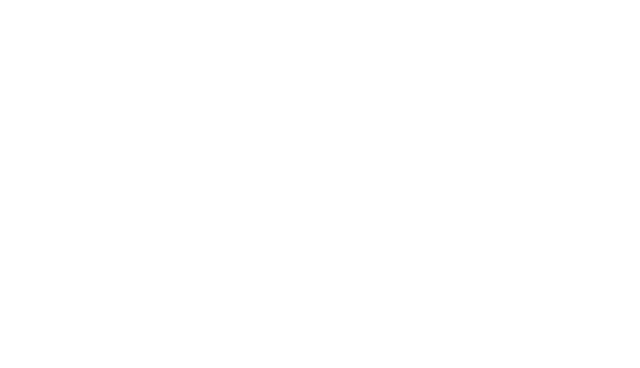
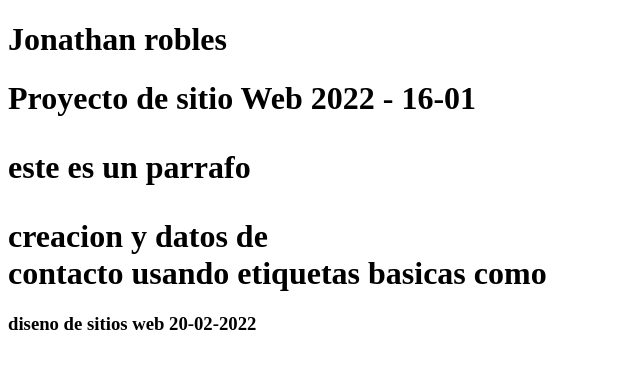
Before and after one commit to jandresroblesvargas/DSW-JonathanRobles, a plain HTML site: page index.html in a window 1280 px wide. Shown: the whole page, without its empty margins (0-640 px from the left). Drawn offline with Linux system fonts and the light colour scheme.

Commit message:
comit index.html
actualizacion de informacion

```diff
--- a/index.html
+++ b/index.html
@@ -8,5 +8,14 @@
 </head>
 <body>
 
+    <h1> Jonathan robles </h1>
+
+    <h1>Proyecto de sitio Web 2022 - 16-01 <br>
+        <p>este es un parrafo</p>
+        creacion y datos de <BR> contacto usando etiquetas basicas como
+
+    <h3>
+    <h3>diseno de sitios web  20-02-2022</h3>
+
 </body>
 </html>
```
